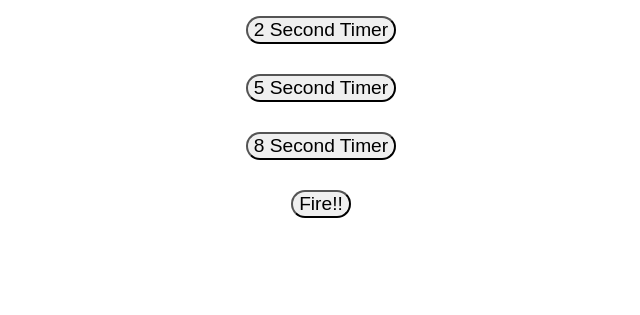
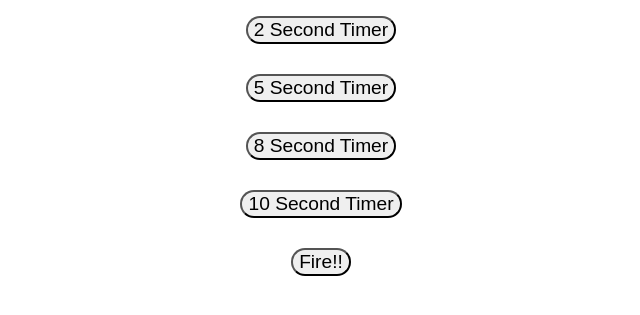
Before and after one commit to codecuddy/basicAlarmClock, a plain HTML site: page index.html in a window 1280 px wide. Shown: the part 79-394 px from the top of the page, without its empty margins (319-959 px from the left). Drawn offline with Linux system fonts and the light colour scheme.

Commit message:
add a ten second button

```diff
--- a/index.html
+++ b/index.html
@@ -14,7 +14,10 @@
           <button onclick="handlers.fiveSec()">5 Second Timer</button>
         </div>
         <div>
-          <button onclick="handlers.EightSec()">8 Second Timer</button>
+          <button onclick="handlers.eightSec()">8 Second Timer</button>
+        </div>
+        <div>
+          <button onclick="handlers.tenSec()">10 Second Timer</button>
         </div>
         <div>
           <button onclick="handlers.fire()">Fire!!</button>
--- a/script.js
+++ b/script.js
@@ -15,9 +15,13 @@ var handlers = {
         document.write("You clicked the button 5 seconds ago </br> <a href='index.html'>back</a> </br>");
     }, 5000)},
 
-    EightSec: function() { setTimeout(function() {
+    eightSec: function() { setTimeout(function() {
         document.write("You clicked the button 8 seconds ago </br> <a href='index.html'>back</a> </br>");
     }, 8000)},
+
+    tenSec: function() { setTimeout(function() {
+        document.write("You clicked the button 10 seconds ago </br> <a href='index.html'>back</a> </br>");
+    }, 10000)},
 
     fire: function() { setTimeout(function() {
         document.write("Stop!! Drop!! Roll!! </br> <a href='index.html'>back</a> </br>");
```
